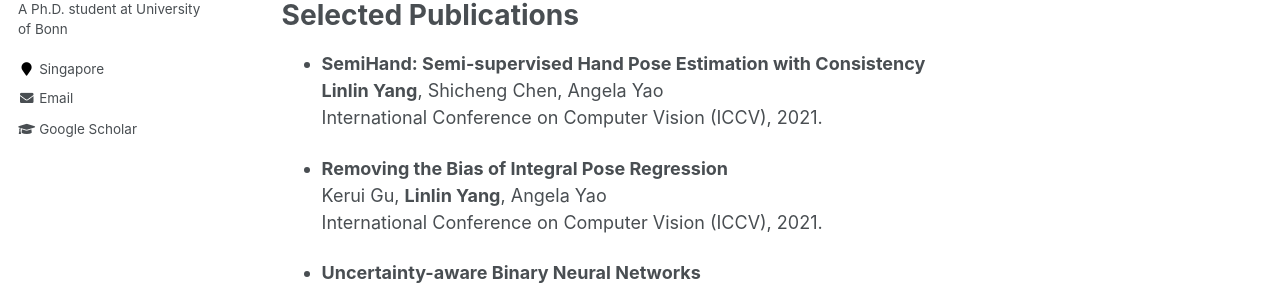
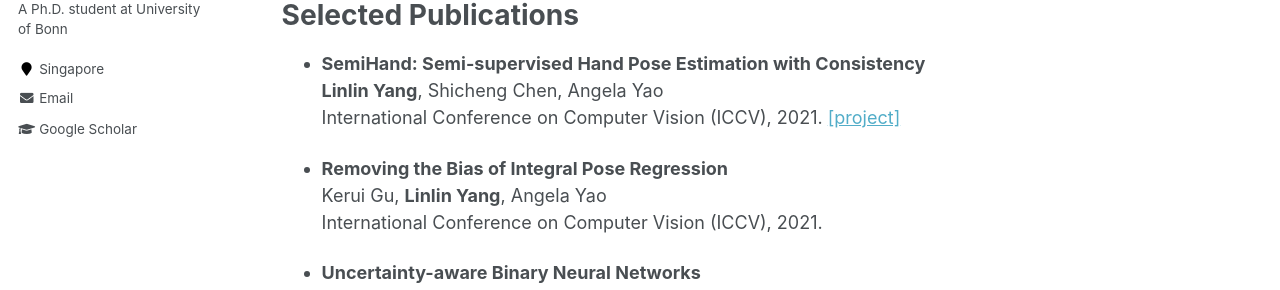
Before and after one commit to bestonebyone/mu4yang, a Jekyll site: the page built from _pages/about.md, in a window 1280 px wide and 1337 px high. Shown: the part 336-626 px from the top of the window. Built offline with Jekyll 4.4.1, drawn with Linux system fonts in a browser that asks for light colours.

Commit message:
Update about.md

```diff
--- a/_pages/about.md
+++ b/_pages/about.md
@@ -17,6 +17,7 @@
 - **SemiHand: Semi-supervised Hand Pose Estimation with Consistency**
   **Linlin Yang**, Shicheng Chen, Angela Yao
   International Conference on Computer Vision (ICCV), 2021.
+  [[project]](https://www.mu4yang.com/project/SemiHand)
 
 - **Removing the Bias of Integral Pose Regression**
   Kerui Gu, **Linlin Yang**, Angela Yao
```
